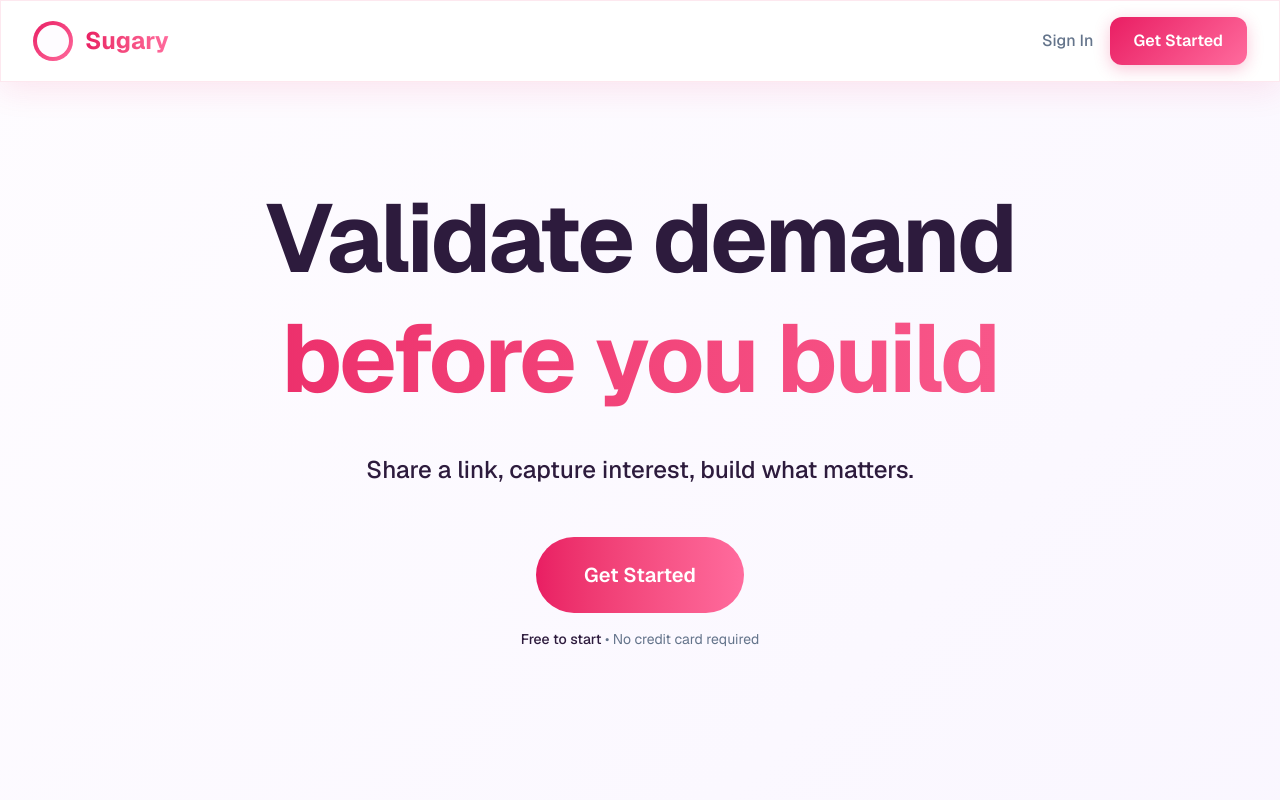
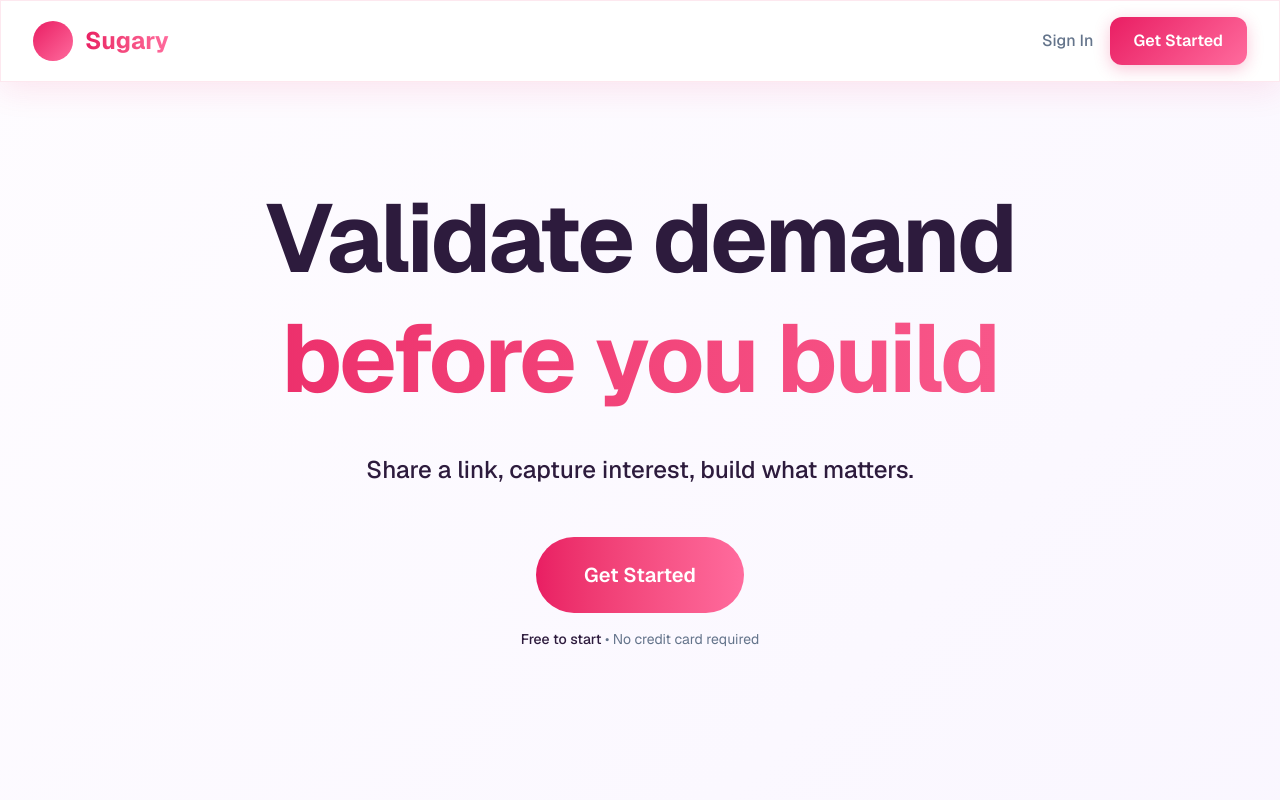
Before and after one commit to erichasinternet/sugary, a Next.js app: page / in a window 1280 px wide. Shown: the top 800 px of the page. Built offline with nearby package versions, Linux system fonts and the light colour scheme; no server answers; what @convex-dev/auth would draw is missing.

Commit message:
Revert "Update logo"
This reverts commit 4c5abeedf270f511c8cf1c1fcd05de86861b1d83.

```diff
--- a/app/components/SugaryLogo.tsx
+++ b/app/components/SugaryLogo.tsx
@@ -28,11 +28,9 @@ export default function SugaryLogo({
   const content = (
     <div className={`flex items-center space-x-3 ${className}`}>
       <div
-        className={`${logoSizes[size]} rounded-full p-1`}
+        className={`${logoSizes[size]} rounded-full`}
         style={{ background: 'var(--gradient-primary)' }}
-      >
-        <div className="w-full h-full rounded-full bg-background"></div>
-      </div>
+      />
       {showText && (
         <span className={`${textSizes[size]} font-bold bg-gradient-to-r from-primary to-secondary bg-clip-text text-transparent`}>
           Sugary
```
